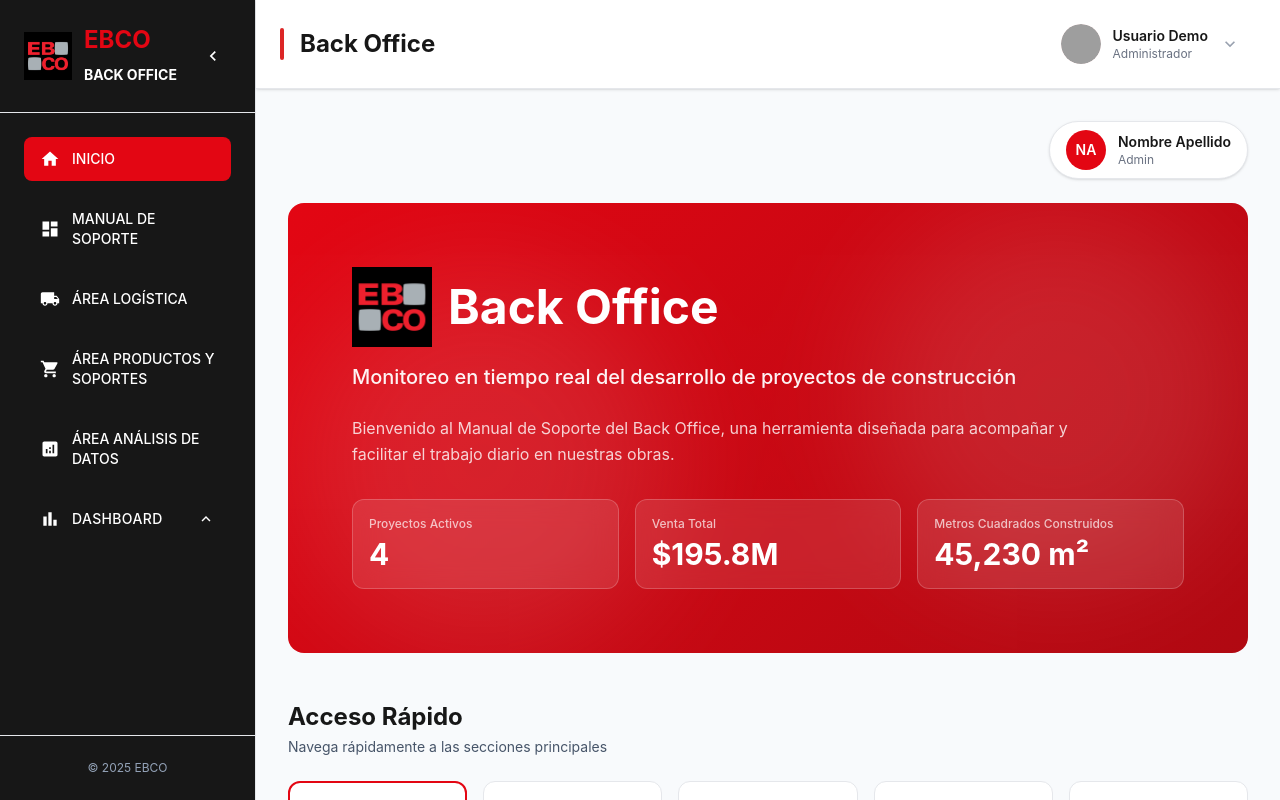
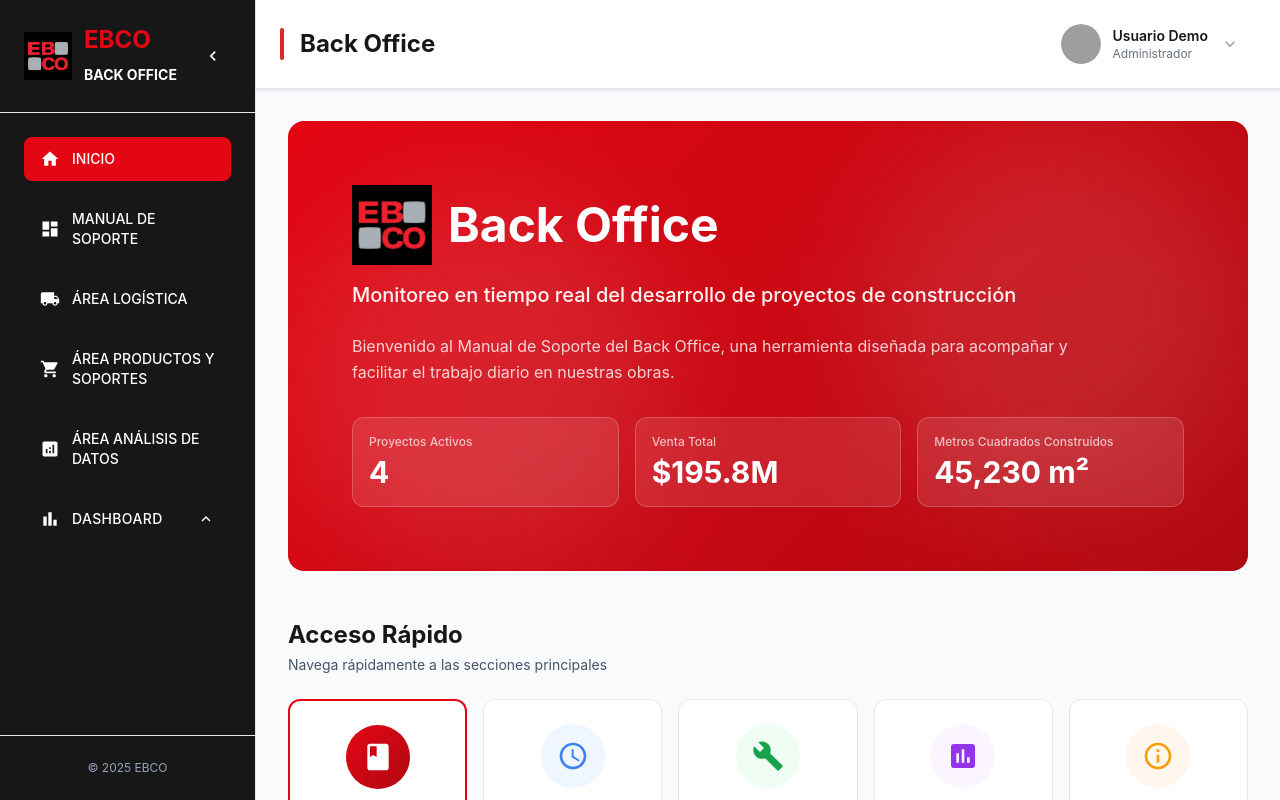
Before and after one commit to Katapentakill/BackOfficeEBCO, a Next.js app: page /home in a window 1280 px wide. Shown: the top 800 px of the page. Built offline with nearby package versions, Linux system fonts and the light colour scheme; grey boxes are pictures that could not be loaded.

Commit message:
Eliminar boton de usuario duplicado en /home

```diff
--- a/src/app/home/page.tsx
+++ b/src/app/home/page.tsx
@@ -1,6 +1,6 @@
 "use client";
 
-import { useState, useEffect, useRef } from "react";
+import { useState } from "react";
 import {
   MdBook,
   MdInfoOutline,
@@ -18,8 +18,6 @@
   MdEdit,
   MdClose,
   MdDelete,
-  MdSettings,
-  MdLogout
 } from "react-icons/md";
 import InfoCard from "@/components/ui/InfoCard";
 import Link from "next/link";
@@ -30,31 +28,6 @@
   const [showKPIModal, setShowKPIModal] = useState(false);
   const [editingProject, setEditingProject] = useState<number | null>(null);
   const [editingKPI, setEditingKPI] = useState<{ obraIndex: number; kpiIndex: number } | null>(null);
-  const [isUserMenuOpen, setIsUserMenuOpen] = useState(false);
-  const userMenuRef = useRef<HTMLDivElement | null>(null);
-  const currentUser = {
-    name: "Nombre Apellido",
-    role: "Admin"
-  };
-  const userInitials = currentUser.name
-    .split(" ")
-    .map((part) => part[0])
-    .filter(Boolean)
-    .slice(0, 2)
-    .join("")
-    .toUpperCase();
-
-  useEffect(() => {
-    const handleClickOutside = (event: MouseEvent) => {
-      if (userMenuRef.current && !userMenuRef.current.contains(event.target as Node)) {
-        setIsUserMenuOpen(false);
-      }
-    };
-    document.addEventListener("mousedown", handleClickOutside);
-    return () => {
-      document.removeEventListener("mousedown", handleClickOutside);
-    };
-  }, []);
 
   // Estados para formularios
   const [projectForm, setProjectForm] = useState({
@@ -474,66 +447,6 @@
 
   return (
     <div className="min-h-screen p-8">
-      <div className="flex justify-end mb-6">
-        <div ref={userMenuRef} className="relative">
-          <button
-            type="button"
-            onClick={() => setIsUserMenuOpen((prev) => !prev)}
-            className="flex items-center gap-3 px-4 py-2 rounded-full bg-white border shadow-sm hover:shadow-md transition-shadow"
-            style={{ borderColor: "var(--color-brand-line)" }}
-          >
-            <div
-              className="w-10 h-10 rounded-full text-white flex items-center justify-center text-sm font-semibold"
-              style={{ background: "var(--color-brand-red)" }}
-            >
-              {userInitials || "NA"}
-            </div>
-            <div className="flex flex-col items-start">
-              <span className="text-sm font-semibold text-brand-text-dark">{currentUser.name}</span>
-              <span className="text-xs text-gray-500">{currentUser.role}</span>
-            </div>
-          </button>
-
-          {isUserMenuOpen && (
-            <div className="absolute right-0 mt-3 w-52 bg-white border rounded-lg shadow-xl py-2 z-50" style={{ borderColor: "var(--color-brand-line)" }}>
-              <button
-                type="button"
-                className="w-full flex items-center gap-3 px-4 py-2 text-sm text-brand-text-dark hover:bg-gray-50 transition-colors"
-                onClick={() => {
-                  // Placeholder action
-                  setIsUserMenuOpen(false);
-                }}
-              >
-                <MdPerson className="w-5 h-5 text-gray-500" />
-                Mi Perfil
-              </button>
-              <button
-                type="button"
-                className="w-full flex items-center gap-3 px-4 py-2 text-sm text-brand-text-dark hover:bg-gray-50 transition-colors"
-                onClick={() => {
-                  // Placeholder action
-                  setIsUserMenuOpen(false);
-                }}
-              >
-                <MdSettings className="w-5 h-5 text-gray-500" />
-                Configuración
-              </button>
-              <div className="my-2 border-t" style={{ borderColor: "var(--color-brand-line)" }}></div>
-              <button
-                type="button"
-                className="w-full flex items-center gap-3 px-4 py-2 text-sm text-red-600 hover:bg-red-50 transition-colors"
-                onClick={() => {
-                  // Placeholder action
-                  setIsUserMenuOpen(false);
-                }}
-              >
-                <MdLogout className="w-5 h-5" />
-                Cerrar Sesión
-              </button>
-            </div>
-          )}
-        </div>
-      </div>
 
       {/* Hero Section con gradiente y diseño mejorado */}
       <section className="relative mb-12 overflow-hidden rounded-2xl" style={{
```
